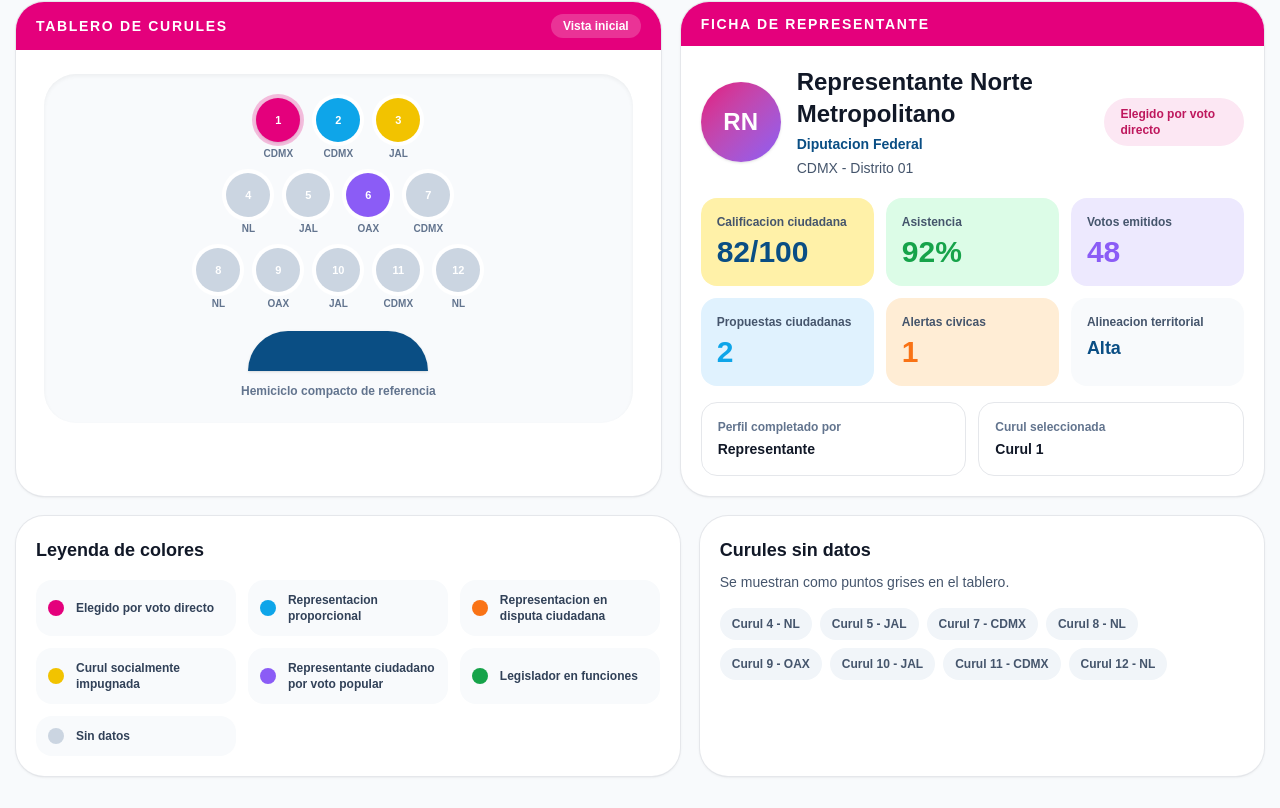
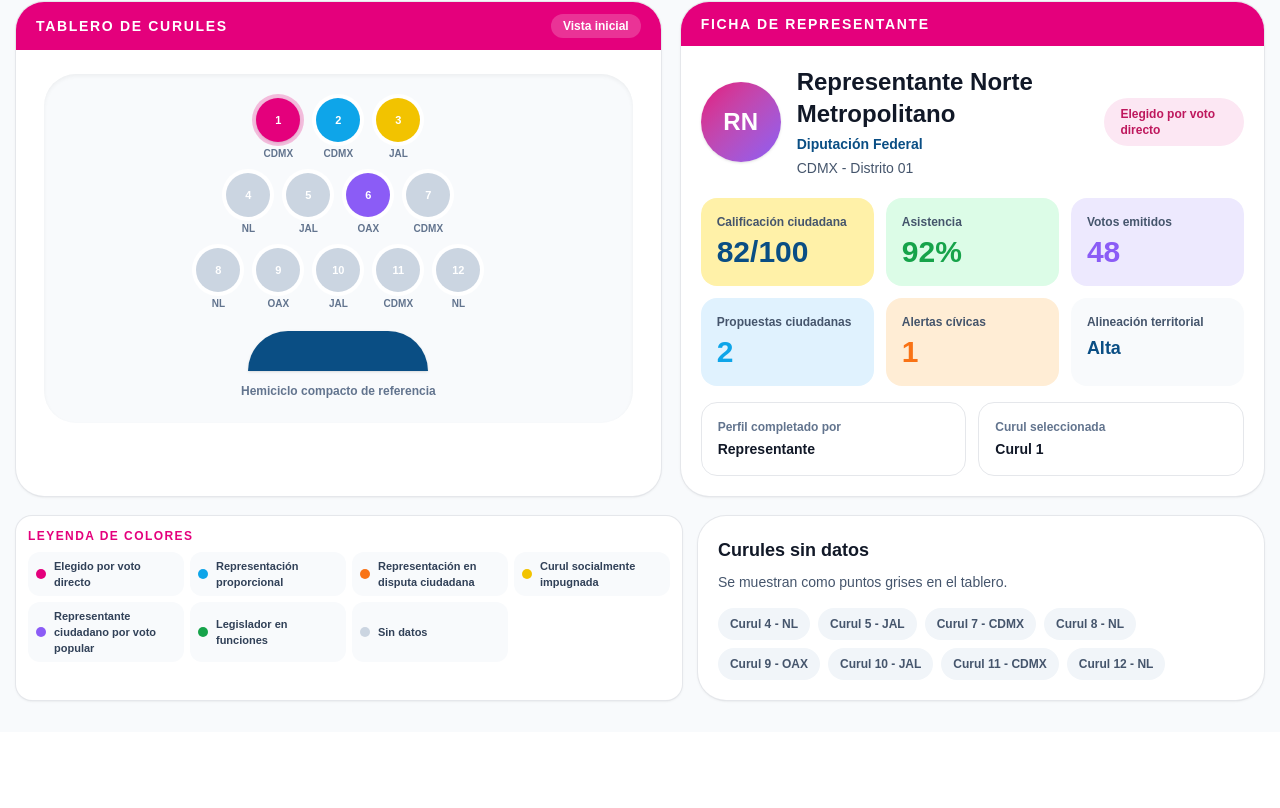
Before and after one commit to TecnocraciaParticipativaMexico/Plataforma, a Next.js app in the folder web/: page /congreso-civico/representacion/diputados in a window 1280 px wide. Shown: the part 303-1111 px from the top of the page. After the commit the page ends 1035 px from the top, so only its background shows below. Built offline with nearby package versions, Linux system fonts and the light colour scheme.

Commit message:
style: polish diputados dashboard copy and legend

```diff
--- a/web/app/congreso-civico/representacion/diputados/page.tsx
+++ b/web/app/congreso-civico/representacion/diputados/page.tsx
@@ -17,13 +17,13 @@ const tipoRepresentacionConfig: Record<
     text: "text-[#E4007C]",
   },
   "representacion-proporcional": {
-    label: "Representacion proporcional",
+    label: "Representación proporcional",
     dot: "bg-[#0EA5E9]",
     badge: "bg-[#E0F2FE] text-[#0369A1]",
     text: "text-[#0EA5E9]",
   },
   "disputa-ciudadana": {
-    label: "Representacion en disputa ciudadana",
+    label: "Representación en disputa ciudadana",
     dot: "bg-[#F97316]",
     badge: "bg-[#FFEDD5] text-[#C2410C]",
     text: "text-[#F97316]",
@@ -98,16 +98,16 @@ export default function CongresoCivicoDiputadosPage() {
     <main className="min-h-screen bg-[#F8FAFC] text-[#0A4E84]">
       <div className="mx-auto max-w-7xl px-4 py-6 md:py-8">
         <Link href="/congreso-civico/representacion" className="mb-5 inline-block text-sm font-semibold text-[#E4007C]">
-          {"<-"} Volver al Mapa de Representacion
+          {"<-"} Volver al Mapa de Representación
         </Link>
 
         <section className="mb-5 overflow-hidden rounded-[28px] bg-white shadow-sm ring-1 ring-[#F7C9DD]">
           <div className="h-3 bg-[#E4007C]" />
           <div className="grid gap-5 p-5 md:grid-cols-[1.15fr_0.85fr] md:p-7 md:items-end">
             <div>
-              <div className="text-sm font-bold uppercase tracking-[0.16em] text-[#E4007C]">Mapa de Representacion</div>
-              <h1 className="mt-2 text-4xl font-black leading-tight text-[#111827] md:text-6xl">Camara de Diputados</h1>
-              <p className="mt-3 max-w-xl text-base leading-7 text-slate-700">Consulta las curules y quien ocupa cada espacio.</p>
+              <div className="text-sm font-bold uppercase tracking-[0.16em] text-[#E4007C]">Mapa de Representación</div>
+              <h1 className="mt-2 text-4xl font-black leading-tight text-[#111827] md:text-6xl">Cámara de Diputados</h1>
+              <p className="mt-3 max-w-xl text-base leading-7 text-slate-700">Consulta las curules y quién ocupa cada espacio.</p>
             </div>
 
             <div className="grid grid-cols-3 gap-3">
@@ -181,7 +181,7 @@ export default function CongresoCivicoDiputadosPage() {
                     </div>
                     <div>
                       <h2 className="text-2xl font-black text-[#111827]">{representanteInicial.nombre}</h2>
-                      <p className="mt-1 text-sm font-bold text-[#0A4E84]">Diputacion Federal</p>
+                      <p className="mt-1 text-sm font-bold text-[#0A4E84]">Diputación Federal</p>
                       <p className="mt-1 text-sm text-slate-600">
                         {[representanteInicial.territorio.estado, representanteInicial.territorio.distrito].filter(Boolean).join(" - ")}
                       </p>
@@ -192,7 +192,7 @@ export default function CongresoCivicoDiputadosPage() {
 
                 <div className="mt-5 grid gap-3 sm:grid-cols-2 xl:grid-cols-3">
                   <div className="rounded-2xl bg-[#FFF1A8] p-4">
-                    <div className="text-xs font-bold text-slate-600">Calificacion ciudadana</div>
+                    <div className="text-xs font-bold text-slate-600">Calificación ciudadana</div>
                     <div className="mt-1 text-3xl font-black text-[#0A4E84]">{representanteInicial.calificacionCiudadana}/100</div>
                   </div>
                   <div className="rounded-2xl bg-[#DCFCE7] p-4">
@@ -208,11 +208,11 @@ export default function CongresoCivicoDiputadosPage() {
                     <div className="mt-1 text-3xl font-black text-[#0EA5E9]">{representanteInicial.propuestasCiudadanasRecibidas.length}</div>
                   </div>
                   <div className="rounded-2xl bg-[#FFEDD5] p-4">
-                    <div className="text-xs font-bold text-slate-600">Alertas civicas</div>
+                    <div className="text-xs font-bold text-slate-600">Alertas cívicas</div>
                     <div className="mt-1 text-3xl font-black text-[#F97316]">{alertasIniciales.length}</div>
                   </div>
                   <div className="rounded-2xl bg-[#F8FAFC] p-4">
-                    <div className="text-xs font-bold text-slate-600">Alineacion territorial</div>
+                    <div className="text-xs font-bold text-slate-600">Alineación territorial</div>
                     <div className="mt-1 text-lg font-black text-[#0A4E84]">{alineacionLabel[representanteInicial.alineacionTerritorial]}</div>
                   </div>
                 </div>
@@ -221,7 +221,7 @@ export default function CongresoCivicoDiputadosPage() {
                   <div className="rounded-2xl border border-[#E5E7EB] p-4">
                     <div className="text-xs font-bold text-slate-500">Perfil completado por</div>
                     <div className="mt-1 text-sm font-black text-[#111827]">
-                      {representanteInicial.perfilCompletadoPor === "representante" ? "Representante" : "Comite ciudadano"}
+                      {representanteInicial.perfilCompletadoPor === "representante" ? "Representante" : "Comité ciudadano"}
                     </div>
                   </div>
                   <div className="rounded-2xl border border-[#E5E7EB] p-4">
@@ -236,14 +236,14 @@ export default function CongresoCivicoDiputadosPage() {
           </article>
         </section>
 
-        <section className="grid gap-5 lg:grid-cols-[1fr_0.85fr]">
-          <article className="rounded-[28px] bg-white p-5 shadow-sm ring-1 ring-[#E5E7EB]">
-            <h2 className="text-lg font-black text-[#111827]">Leyenda de colores</h2>
-            <div className="mt-4 grid gap-3 sm:grid-cols-2 xl:grid-cols-3">
+        <section className="grid gap-4 lg:grid-cols-[1fr_0.85fr]">
+          <article className="rounded-2xl bg-white p-3 shadow-sm ring-1 ring-[#E5E7EB]">
+            <h2 className="text-xs font-black uppercase tracking-[0.12em] text-[#E4007C]">Leyenda de colores</h2>
+            <div className="mt-2 grid gap-1.5 sm:grid-cols-2 xl:grid-cols-4">
               {Object.entries(tipoRepresentacionConfig).map(([id, config]) => (
-                <div key={id} className="flex items-center gap-3 rounded-2xl bg-[#F8FAFC] p-3">
-                  <span className={`${config.dot} h-4 w-4 shrink-0 rounded-full`} />
-                  <span className="text-xs font-bold text-slate-700">{config.label}</span>
+                <div key={id} className="flex items-center gap-2 rounded-xl bg-[#F8FAFC] px-2 py-1.5">
+                  <span className={`${config.dot} h-2.5 w-2.5 shrink-0 rounded-full`} />
+                  <span className="text-[11px] font-bold leading-4 text-slate-700">{config.label}</span>
                 </div>
               ))}
             </div>
```
